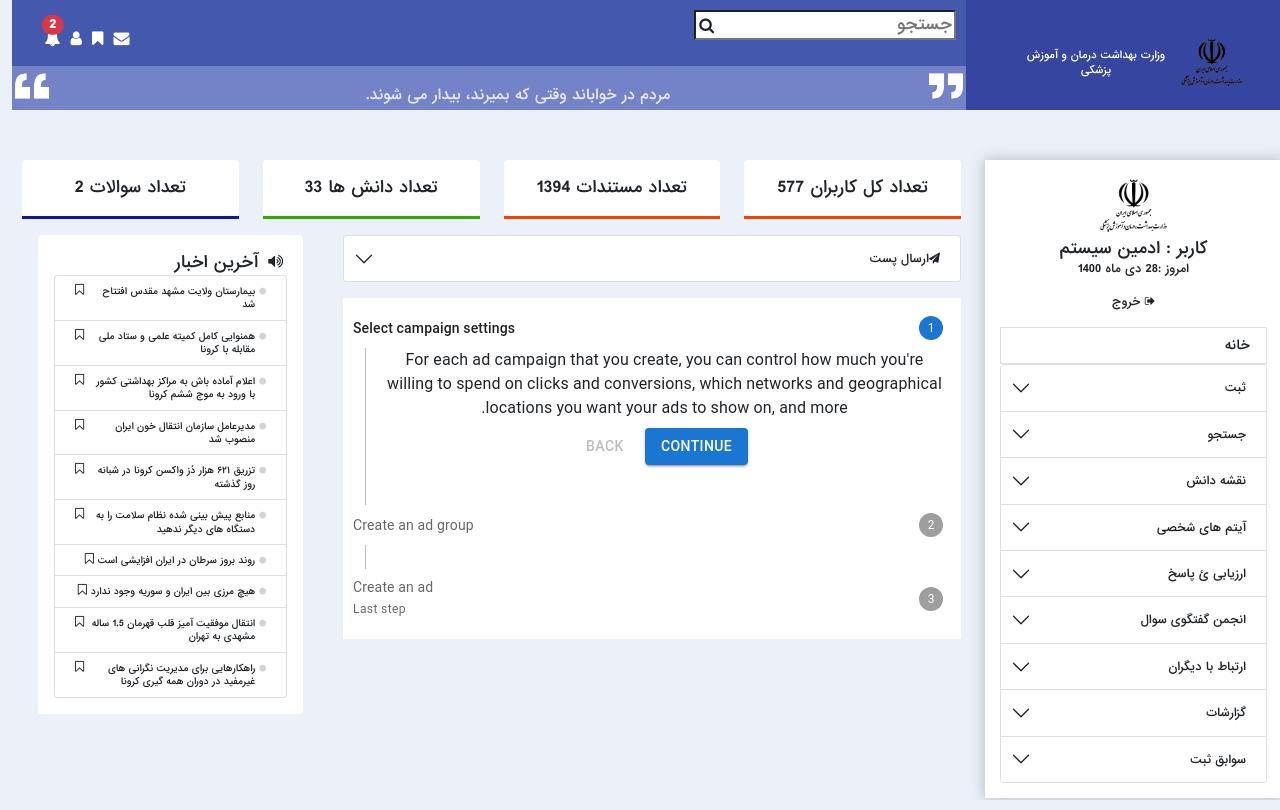
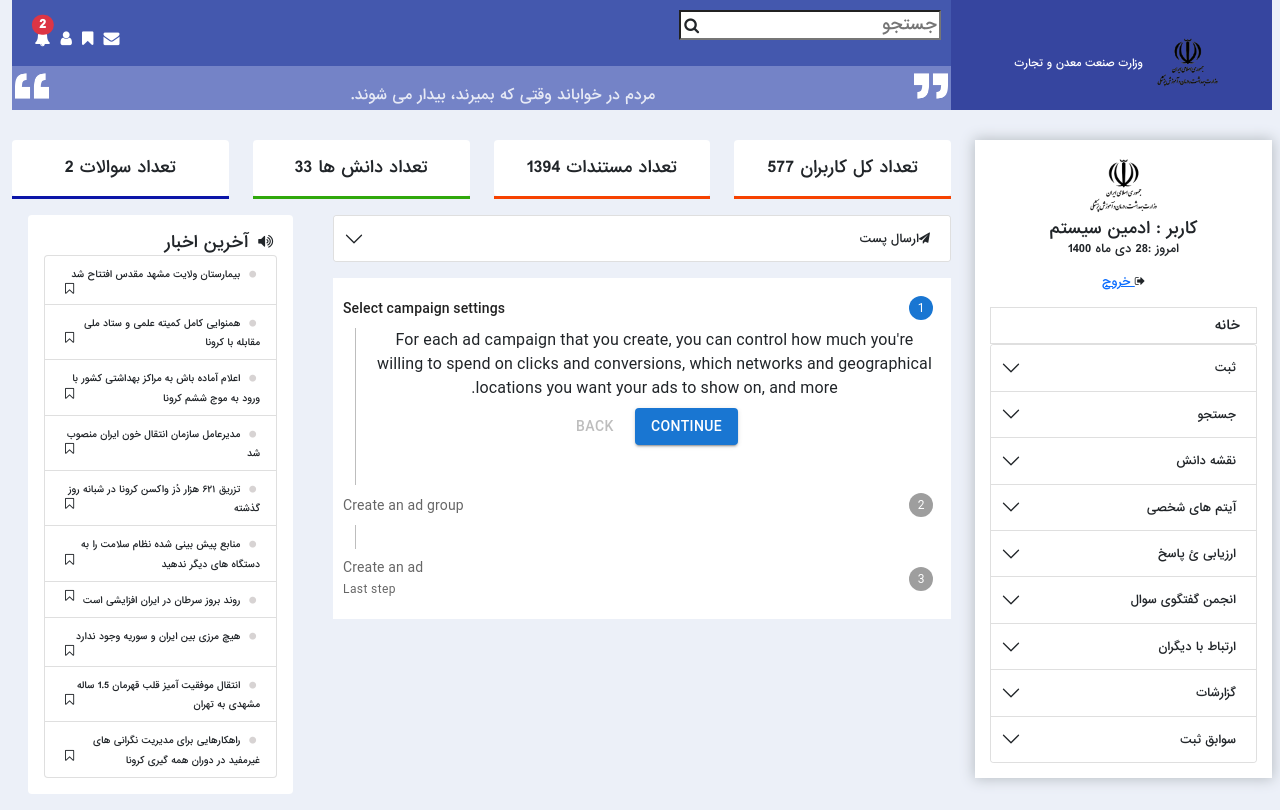
Before and after one commit to hoseindig/danesh, a React (Create React App) app: page /main in a window 1280 px wide. Built offline with nearby package versions, Linux system fonts and the light colour scheme.

Commit message:
change route

```diff
--- a/src/App.js
+++ b/src/App.js
@@ -1,15 +1,26 @@
+import { Switch, Route } from "react-router-dom";
+import { ToastContainer } from "react-toastify";
+import "react-toastify/dist/ReactToastify.css";
 import "./App.scss";
-import Header from "./component/header";
-import Main from "./component/main";
-import { ToastContainer} from "react-toastify";
-import "react-toastify/dist/ReactToastify.css";
+import MainBox from "./component/main";
+import LoginForm from "./component/loginForm";
 
 function App() {
+  const textConfig = {
+    header: "وزارت صنعت معدن و تجارت",
+  };
   return (
     <div className="App">
-      <ToastContainer  position="bottom-right" />
-      <Header />
-      <Main />
+      <ToastContainer position="bottom-right" />
+      {/* <Header text={textConfig.header} /> */}
+      <Switch>
+        <Route
+          path="/main"
+          component={() => <MainBox textConfig={textConfig} />}
+        />
+        <Route path="/login" component={LoginForm} />
+        <Route path="/" component={LoginForm} />
+      </Switch>
     </div>
   );
 }
--- a/src/component/base/modalDanshkar.jsx
+++ b/src/component/base/modalDanshkar.jsx
@@ -1,7 +1,7 @@
 import { Button, Modal, Row, Col } from "react-bootstrap";
 import SearchInput from "../search";
 import Table from './table'
-
+import { Link } from "react-router-dom";
 const ModalDanshkar = ({ show, toggleModal, handleChange, handleAddUserSelected, name }) => {
   console.log("showModal", show);
   const columns = [
--- a/src/component/header.jsx
+++ b/src/component/header.jsx
@@ -10,13 +10,14 @@ import { Row, Col } from "react-bootstrap";
 class Header extends Component {
   state = {};
   render() {
+    const {text}=this.props
     return (
       <div className="top-header">
         <Row>
           <Col md={3}>
             <div className="header-box-r">
               <img width={90} src={logo} alt="" />
-              <span>وزارت بهداشت درمان و آموزش پزشکی</span>
+              <span>{text}</span>
             </div>
           </Col>
           <Col md={9}>
--- a/src/component/main-box.scss
+++ b/src/component/main-box.scss
@@ -4,8 +4,14 @@ body,.App,#root,html{
 }
 .main-box {
   height: calc(100vh - 110px);
-  padding: 50px 10px;
+  padding: 0 10px;
   background-color: #ecf0f8;
+  .down-box{
+    margin-top: 30px;
+  }
+  .list-group-item{
+    display: block;
+  }
 }
 
 
--- a/src/component/main.jsx
+++ b/src/component/main.jsx
@@ -2,11 +2,12 @@ import React, { Component } from "react";
 import { Route, Switch } from "react-router-dom";
 import RightMenu from "./rightMenu";
 import "./main-box.scss";
-import { Card, Row, Col, Accordion, ListGroup } from "react-bootstrap";
+import { Row, Col } from "react-bootstrap";
 
 import CenterMainPage from "./centerMainPage";
 import Experience from "./experience";
 import ExperienceHistory from "./experienceHistory";
+import Header from "./header";
 
 class Main extends Component {
   state = {};
@@ -45,9 +46,16 @@ class Main extends Component {
         number: 2,
       },
     ];
+    const { textConfig } = this.props;
     return (
       <div className="main-box">
         <Row>
+          <Col md={12}>
+            <Header text={textConfig.header} />
+          </Col>
+        </Row>
+
+        <Row className="down-box">
           <Col md={3}>
             <div className="  menu-right">
               <RightMenu />
@@ -55,7 +63,8 @@ class Main extends Component {
           </Col>
           <Col md={9}>
             <Switch>
-              <Route path="/experience" component={Experience} />
+              {/* <Route path='/login' component={LoginForm} /> */}
+              <Route path="/main/experience" component={Experience} />
               <Route path="/experienceHistory" component={ExperienceHistory} />
               <Route
                 path="/"
--- a/src/component/menu.jsx
+++ b/src/component/menu.jsx
@@ -13,7 +13,7 @@ export class Example1 extends Component {
         id: 1,
         headerText: "ثبت",
         child: [
-          { id: 0, name: "تجربه", icon: "", path: "/experience" },
+          { id: 0, name: "تجربه", icon: "", path: "/main/experience" },
           { id: 1, path: "", name: "ثبت سوال", icon: "fa fa-question-circle" },
           { id: 2, path: "", name: "ثبت مستند", icon: "fa fa-file-text-o" },
           {
--- a/src/component/rightMenu.jsx
+++ b/src/component/rightMenu.jsx
@@ -1,5 +1,6 @@
 import logo from "../logo.png";
 import Menu from "./menu";
+import { Link } from "react-router-dom";
 const RightMenu = () => {
   return (
     <div>
@@ -8,7 +9,8 @@ const RightMenu = () => {
         <span>کاربر : ادمین سیستم</span>
         <p> امروز :28 دی ماه 1400</p>
         <p>
-          <i className="fa fa-sign-out" aria-hidden="true"></i> خروج
+          <i className="fa fa-sign-out" aria-hidden="true"></i>
+          <Link to="/login"> خروج</Link>
         </p>
       </div>
       <Menu />
```
